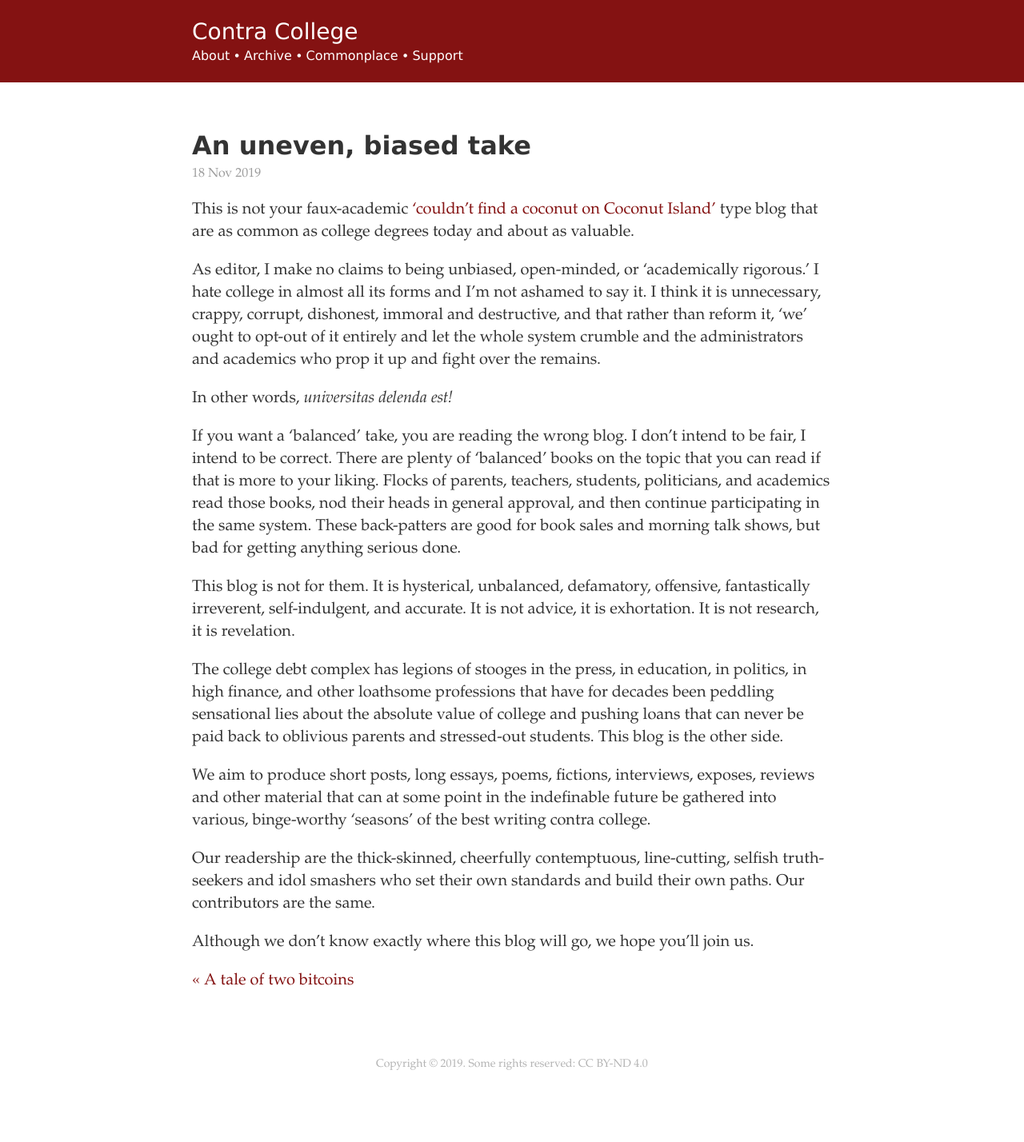
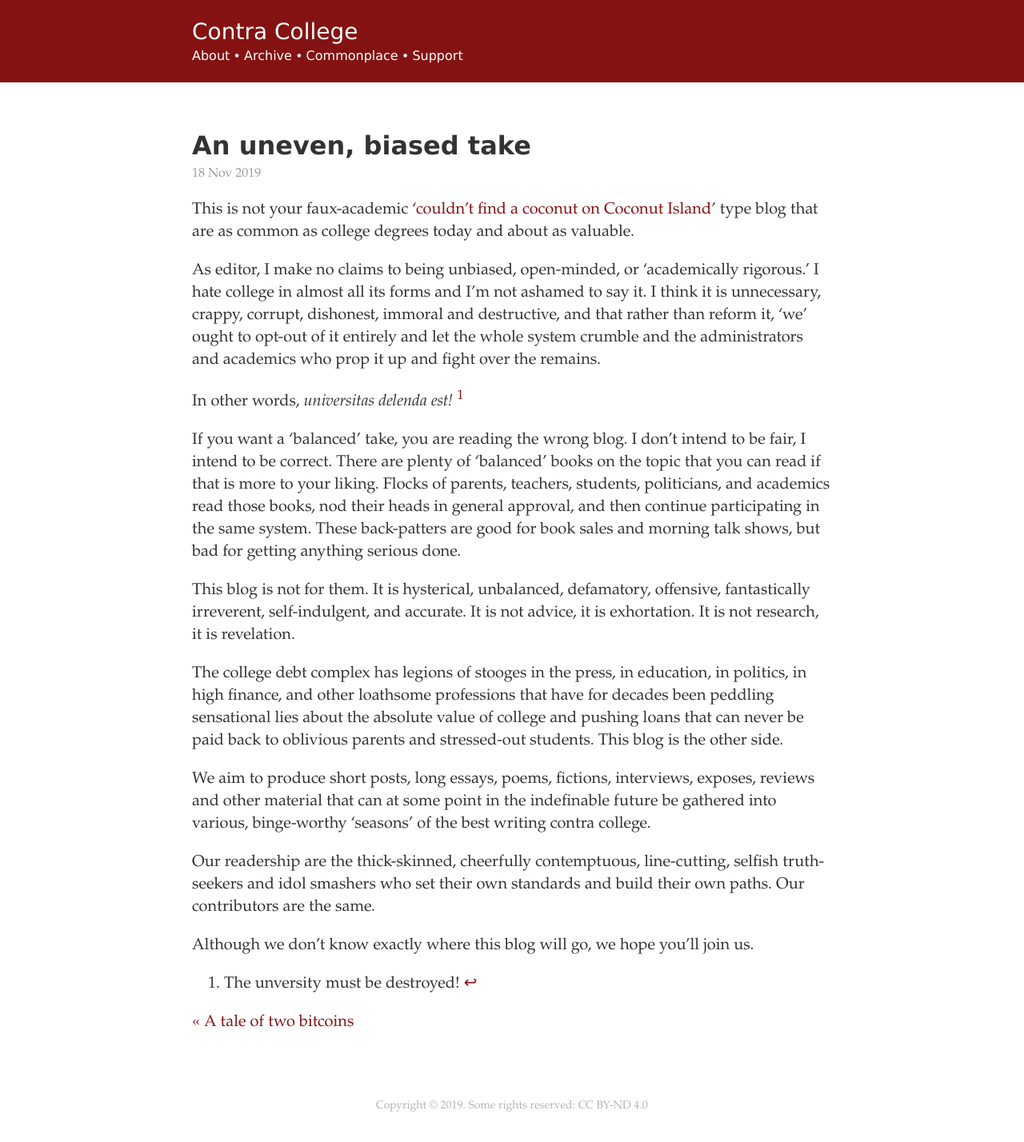
Before and after one commit to derykmakgill/nsi, a Jekyll site: the page built from _posts/2019-11-18-hello.md, in a window 1280 px wide. Shown: the whole page at 80% size. Built offline with Jekyll 4.4.1, drawn with Linux system fonts in a browser that asks for light colours; before the commit the page ends 1376 px from its top, so only the background shows below that.

Commit message:
Update 2019-11-18-hello.md

```diff
--- a/_posts/2019-11-18-hello.md
+++ b/_posts/2019-11-18-hello.md
@@ -7,7 +7,7 @@ This is not your faux-academic ['couldn't find a coconut on Coconut Island'](htt
 
 As editor, I make no claims to being unbiased, open-minded, or 'academically rigorous.' I hate college in almost all its forms and I'm not ashamed to say it. I think it is unnecessary, crappy, corrupt, dishonest, immoral and destructive, and that rather than reform it, 'we' ought to opt-out of it entirely and let the whole system crumble and the administrators and academics who prop it up and fight over the remains.
 
-In other words, *universitas delenda est!*
+In other words, *universitas delenda est!* [^1]
 
 If you want a 'balanced' take, you are reading the wrong blog. I don't intend to be fair, I intend to be correct. There are plenty of 'balanced' books on the topic that you can read if that is more to your liking. Flocks of parents, teachers, students, politicians, and academics read those books, nod their heads in general approval, and then continue participating in the same system. These back-patters are good for book sales and morning talk shows, but bad for getting anything serious done.
 
@@ -20,3 +20,5 @@ We aim to produce short posts, long essays, poems, fictions, interviews, exposes
 Our readership are the thick-skinned, cheerfully contemptuous, line-cutting, selfish truth-seekers and idol smashers who set their own standards and build their own paths. Our contributors are the same.
 
 Although we don't know exactly where this blog will go, we hope you'll join us.
+
+[^1]: The unversity must be destroyed!
```
